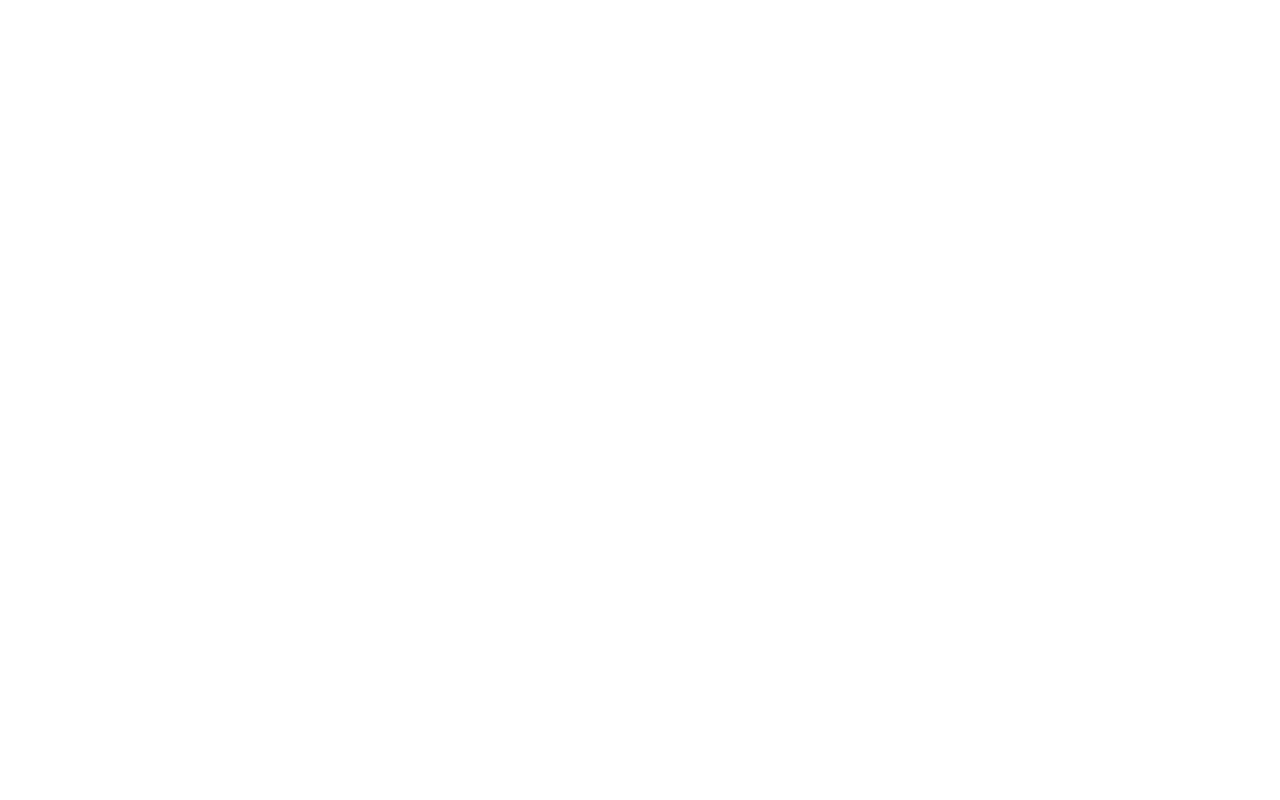
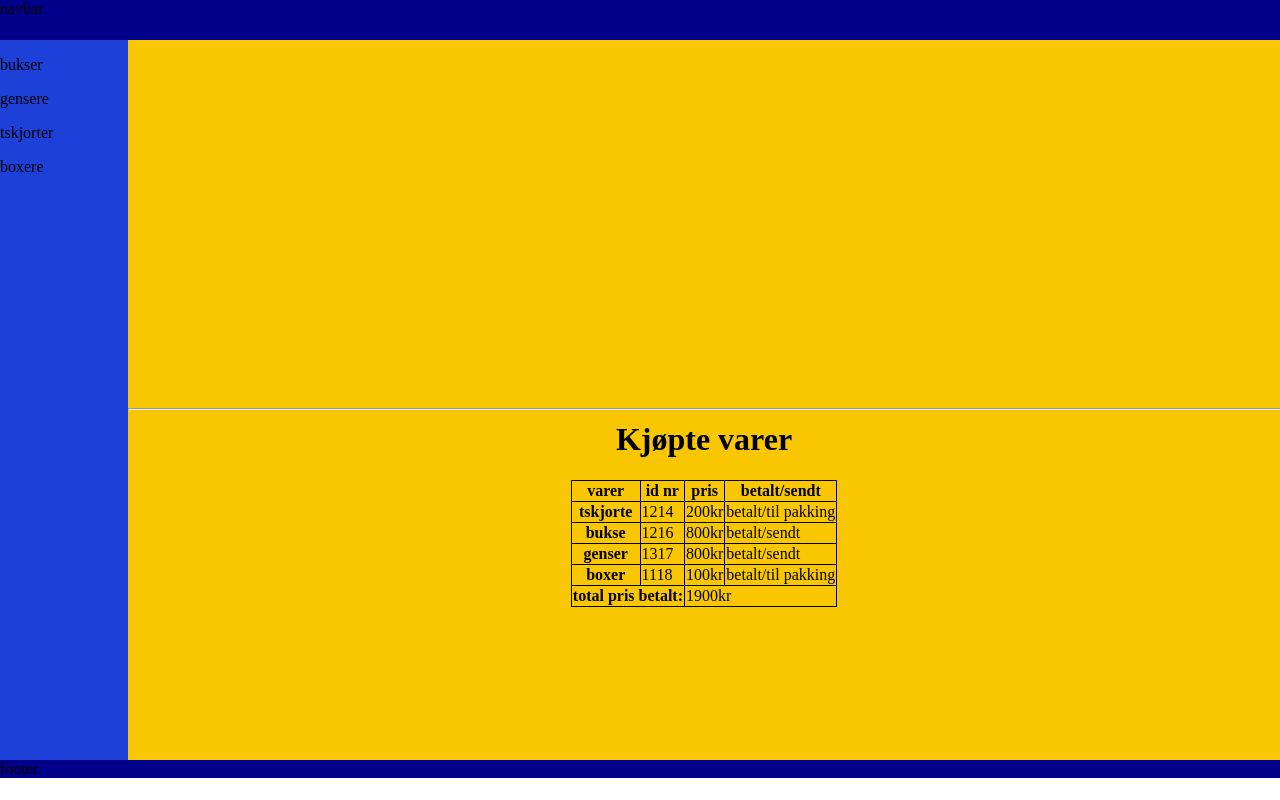
Before and after one commit to Sepukoo/webshop, a plain HTML site: page pages/Admin/sales.html in a window 1280 px wide. Drawn offline with Linux system fonts and the light colour scheme.

Commit message:
fixed a fail in grid-layout-vertical-split css, and started on sales.html. EOD (weekend)

```diff
--- a/css/layout.css
+++ b/css/layout.css
@@ -173,8 +173,14 @@ padding: 50px;
     display: grid;
     height: 100%;
     grid-template-columns: 10% 1fr;
-    grid-template-rows: 10% 1fr;
+    grid-template-rows: 1fr;
+}
 
+.grid-layout-vertical-split-50{
+    display: grid;
+    height: 100%;
+    grid-template-columns: 50% 50%;
+    grid-template-rows: 100%;
 }
 
 .grid-area-default-navbar{
@@ -199,6 +205,16 @@ padding: 50px;
 .grid-area-horizontal-split-bottom{
     grid-row: 2/3;
     grid-column: 1/2;
+}
+
+.grid-area-vertical-split-left{
+    grid-row: 1/2;
+    grid-column: 1/2;
+}
+
+.grid-area-vertical-split-right{
+    grid-row: 1/2;
+    grid-column: 2/3;
 }
 
 .grid-layout-base2{
--- a/pages/Admin/sales.html
+++ b/pages/Admin/sales.html
@@ -0,0 +1,117 @@
+<!DOCTYPE html>
+<html lang="en">
+    <head>
+        <meta charset="UTF-8">
+        <meta name="viewport" content="width=device-width, initial-scale=1.0">
+        <meta http-equiv="X-UA-Compatible" content="ie=edge">
+        <link rel="stylesheet" href="../../css/layout.css">
+        <link rel="stylesheet" href="../../css/colors.css">
+        <link rel="stylesheet" href="../../css/utility.css">
+        <link rel="stylesheet" href="../../css/components.css">
+        <link rel="stylesheet" href="../../css/typography.css">
+        <link rel="stylesheet" href="../../css/images.css">
+        <title>Document</title>
+    </head>
+    <body>
+        <!-- main -->
+        <div class="viewport-container">
+            <div class="grid-layout-default">
+                <!-- Navbar -->
+                <div class="grid-area-default-navbar
+                    color-primary-bg-dark">navbar</div>
+                <!-- Navbar end -->
+                <!-- content -->
+                <div
+                    class="grid-area-default-content
+                                color-success-bg">
+                    <!-- Sidebar start -->
+                    <div class="grid-layout-vertical-split">
+                        <div
+                            class="grid-area-default-sidebar
+                                    color-primary-bg">
+                            <p>bukser</p>
+                            <p>gensere</p>
+                            <p>tskjorter</p>
+                            <p>boxere</p>
+                        </div>
+                        <!-- sidebar end -->
+                        <div class="grid-layout-horizontal-split">
+                            <div class="grid-area-horizontal-split-top">
+                                <div class="grid-layout-vertical-split-50">
+                                    <div class="grid-area-vertical-split-left">
+                                        <div class="box-full"></div>
+                                    </div>
+                                    <div class="grid-area-vertical-split-right">
+                                        <div class="box-full"></div>
+                                    </div>
+                                </div>
+                                <hr>
+                            </div>
+                            <div class="grid-area-horizontal-split-bottom">
+                                <div class="flex-row">
+                                    <div class="box-flex flex-center">
+                                        <!-- table start -->
+                                        <table>
+                                            <caption>
+                                                <h1>Kjøpte varer</h1>
+                                            </caption>
+                                            <thead>
+                                                <tr>
+                                                    <th>varer</th>
+                                                    <th>id nr</th>
+                                                    <th>pris</th>
+                                                    <th>betalt/sendt</th>
+                                                </tr>
+                                            </thead>
+                                            <tbody>
+                                                <tr>
+                                                    <th>tskjorte</th>
+                                                    <td>1214</td>
+                                                    <td>200kr</td>
+                                                    <td>betalt/til pakking</td>
+                                                </tr>
+                                                <tr>
+                                                    <th>bukse</th>
+                                                    <td>1216</td>
+                                                    <td>800kr</td>
+                                                    <td>betalt/sendt</td>
+                                                </tr>
+                                                <tr>
+                                                    <th>genser</th>
+                                                    <td>1317</td>
+                                                    <td>800kr</td>
+                                                    <td>betalt/sendt</td>
+                                                </tr>
+                                                <tr>
+                                                    <th>boxer</th>
+                                                    <td>1118</td>
+                                                    <td>100kr</td>
+                                                    <td>betalt/til pakking</td>
+                                                </tr>
+                                            </tbody>
+                                            <tfoot>
+                                                <tr>
+                                                    <th colspan="2">total pris betalt:</th>
+                                                    <td colspan="2">1900kr</td>
+                                                </tr>
+                                            </tfoot>
+                                        </table>
+                                        <!-- table end -->
+                                    </div>
+                                </div>
+                            </div>
+                        </div>
+
+                    </div>
+
+                    <!-- content end -->
+                    <!-- Footer -->
+                    <div
+                        class="grid-area-default-footer
+                                     color-primary-bg-dark">footer</div>
+                    <!-- Footer end -->
+                </div>
+            </div>
+            <!-- main end -->
+        </body>
+    </html>
```
Also changed, not shown: pages/Admin/admin_products.html (+3 -3 lines), pages/Admin/dashboard.html (+5 -1 lines).
